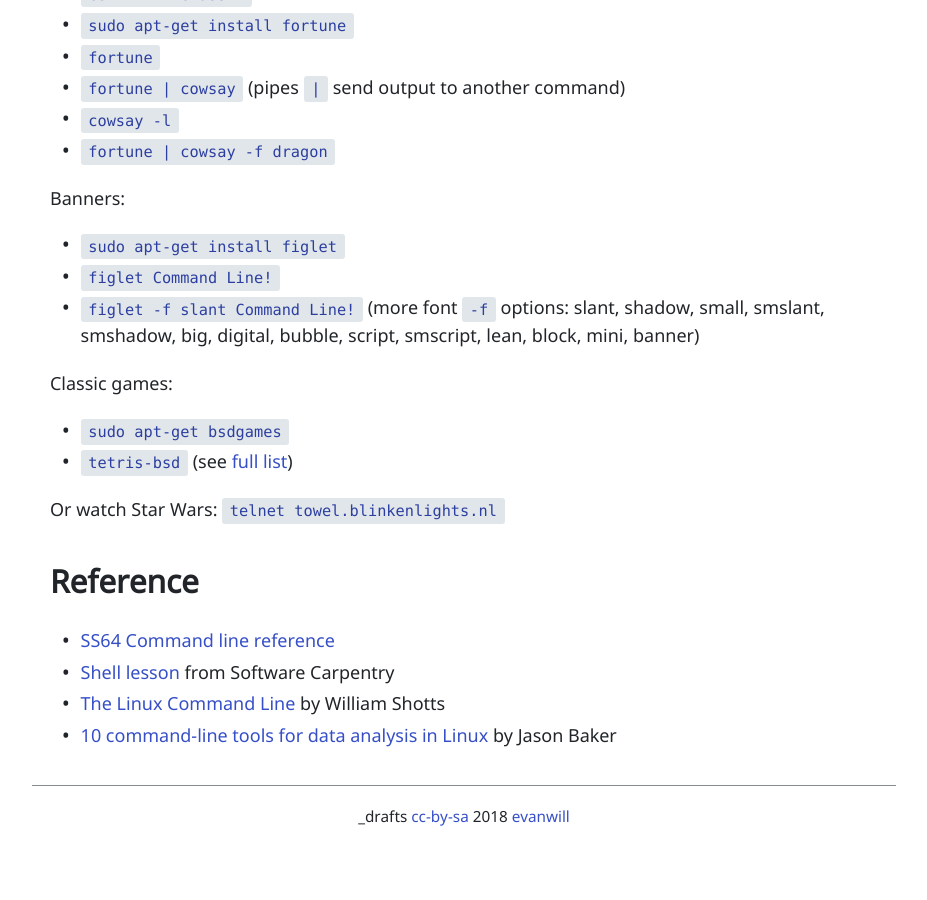
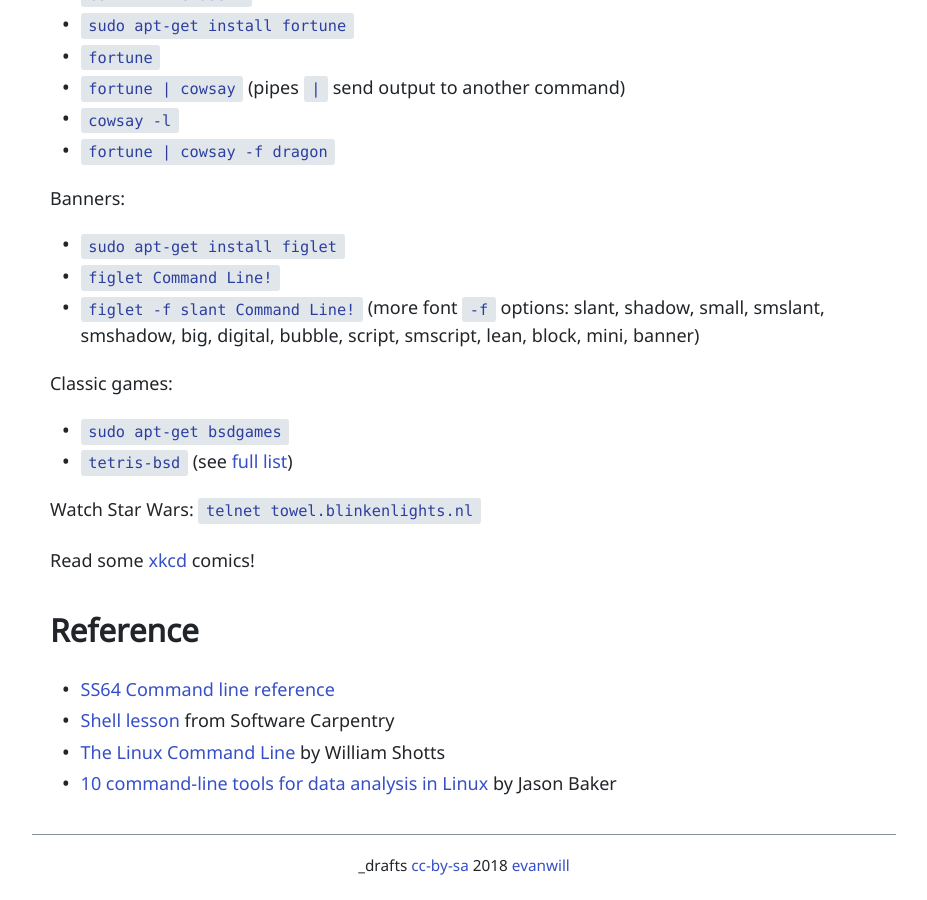
Before and after one commit to evanwill/_drafts, a Jekyll site: the page built from _notes/commandline.md, in a window 1280 px wide and 900 px high, scrolled down 4705 px. Shown: the whole window, without its empty margins (176-1103 px from the left). Built offline with Jekyll 4.4.1, drawn with Linux system fonts in a browser that asks for light colours; before the commit the page ends 5556 px from its top, so only the background shows below that.

Commit message:
add xkcd link

```diff
--- a/_notes/commandline.md
+++ b/_notes/commandline.md
@@ -148,7 +148,9 @@ Classic games:
 - `sudo apt-get bsdgames`
 - `tetris-bsd` (see [full list](http://wiki.linuxquestions.org/wiki/BSD_games))
 
-Or watch Star Wars: `telnet towel.blinkenlights.nl`
+Watch Star Wars: `telnet towel.blinkenlights.nl`
+
+Read some [xkcd](https://uni.xkcd.com/) comics!
 
 ## Reference
 
```
